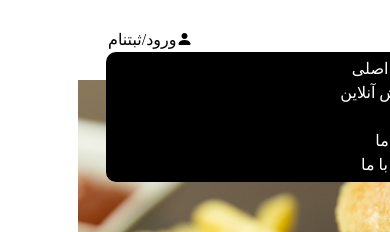
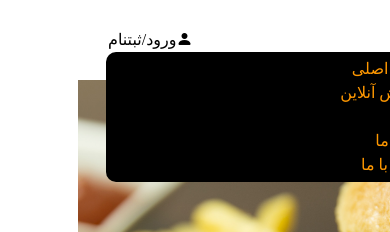
Before and after one commit to rezabox/Practice-Restaurant-ecommerce, a React (Create React App) app: page / in a window 390 px wide. Both pictures are taken after a click on the button 330 px from the left and 40 px from the top of the page. Shown: the top 232 px of the page. Built offline with nearby package versions, Linux system fonts and the light colour scheme; a small style sheet from the web is missing.

Commit message:
add Navlink to header

```diff
--- a/src/Components/Navbar/Header.js
+++ b/src/Components/Navbar/Header.js
@@ -1,70 +1,102 @@
-import React, { useState } from 'react'
-// import {NavLink} from 'react-router-dom';
-import styles from './Header.module.scss'
-import './Header.scss';
+import React, { useState } from "react";
+import { Link, NavLink, useNavigate } from "react-router-dom";
+import styles from "./Header.module.scss";
+import "./Header.scss";
 const activeLink = ({ isActive }) => (isActive ? `${styles.active}` : "");
 
 function Header() {
-  const [navbar,setNavbar] = useState(false);
-  const [link,setLink] = useState(false);
-  const [arrowTop,setArrowTop] = useState(false);
-  const [menuToggle,setMenuToggle] = useState(false);
-  const [showMenu,setShowMenu] = useState(false);
-  const changeColorNavbar = ()=>{
-   if(window.scrollY >= 80){
+  const [navbar, setNavbar] = useState(false);
+  const [link, setLink] = useState(false);
+  const [arrowTop, setArrowTop] = useState(false);
+  const [menuToggle, setMenuToggle] = useState(false);
+  const [showMenu, setShowMenu] = useState(false);
+  const changeColorNavbar = () => {
+    if (window.scrollY >= 80) {
       setNavbar(true);
-        setLink(true)
+      setLink(true);
       setArrowTop(true);
       setMenuToggle(true);
-   }else{
+    } else {
       setNavbar(false);
       setLink(false);
       setArrowTop(false);
       setMenuToggle(false);
     }
-  }
-  window.addEventListener('scroll', changeColorNavbar);
-  const menuShow = ()=>{
-    if(!showMenu){
+  };
+  window.addEventListener("scroll", changeColorNavbar);
+  const menuShow = () => {
+    if (!showMenu) {
       setShowMenu(true);
-    }else{
+    } else {
       setShowMenu(false);
     }
-  }
-
+  };
 
   return (
     <nav>
-       <div className='container'>
-             <div className={navbar ? 'navbar active' : 'navbar'}>
-                  <div className='navbar-header'></div>
+      <div className="container">
+        <div className={navbar ? "navbar active" : "navbar"}>
+          <div className="navbar-header"></div>
           <div className={styles.navbar}>
-                    <div className='right_nav'>
-                    <ul id='smooth-scroll' className={showMenu ? 'navbar_nav active' : 'navbar_nav'}>
-                       <li><a href="/" className={link ? 'link active' : ''}>صفحه اصلی</a></li>
-                       <li><a href='/FoodOrder' className={link ? 'link active' : ''}>سفارش آنلاین</a></li>
-                       <li><a href='/News' className={link ? 'link active' : ''}>اخبار</a></li>
-                       <li><a href='/about' className={link ? 'link active' : ''}>درباره ما</a></li>
-                       <li><a href='/connect' className={link ? 'link active' : ''}>ارتباط با ما</a></li>
+            <div className="right_nav">
+              <ul
+                id="smooth-scroll"
+                className={showMenu ? "navbar_nav active" : "navbar_nav"}
+              >
+                <li>
+                  <NavLink to="/" className={link ? "link active" : ""} onClick={activeLink}>
+                    صفحه اصلی
+                  </NavLink>
+                </li>
+                <li>
+                  <NavLink to="/FoodOrder" className={link ? "link active" : ""} onClick={activeLink}>
+                    سفارش آنلاین
+                  </NavLink>
+                </li>
+                <li>
+                  <NavLink to="/News" className={link ? "link active" : ""} onClick={activeLink}>
+                    اخبار
+                  </NavLink>
+                </li>
+                <li>
+                  <NavLink to="/about" className={link ? "link active" : ""} onClick={activeLink}>
+                    درباره ما
+                  </NavLink>
+                </li>
+                <li>
+                  <NavLink to="/connect" className={link ? "link active" : ""} onClick={activeLink}>
+                    ارتباط با ما
+                  </NavLink>
+                </li>
               </ul>
-                    <button className={menuToggle ? 'toggle_menu active' : 'toggle_menu'} onClick={menuShow}>
+              <button
+                className={menuToggle ? "toggle_menu active" : "toggle_menu"}
+                onClick={menuShow}
+              >
                 <i class="bi bi-justify"></i>
               </button>
             </div>
-                    <div className='left_nav'>
-                       <li><a href="/login"  className={link ? 'link active' : ''} ><span><i className="bi bi-person-fill"></i></span>ورود/ثبتنام</a></li>
+            <div className="left_nav">
+                <NavLink to="/login" className={link ? "link active" : ""} onClick={activeLink}>
+                  <span>
+                    <i className="bi bi-person-fill"></i>
+                  </span>
+                  ورود/ثبتنام
+                </NavLink>
+
+
             </div>
           </div>
         </div>
       </div>
-          <div className={arrowTop ? 'arrow2 active' : 'arrow2'}>
-              <p id="back-up" className='arrow_top'>
-                 <a href='#'>
+      <div className={arrowTop ? "arrow2 active" : "arrow2"}>
+        <p id="back-up" className="arrow_top">
+          <a href="#">
             <i class="bi bi-chevron-up"></i>
           </a>
         </p>
       </div>
     </nav>
-  )
+  );
 }
-export default Header
+export default Header;
--- a/src/Components/Navbar/Header.scss
+++ b/src/Components/Navbar/Header.scss
@@ -27,6 +27,8 @@ html{
 .link.active{
    color: #fff;
 }
+
+
 
 .arrow2{
    position: absolute;
@@ -82,3 +84,6 @@ html{
       margin-top: 44%;
    }
 }
+.active{
+   color:#FF9800
+}
```
Lines whose indentation alone changed are shown as unchanged.
